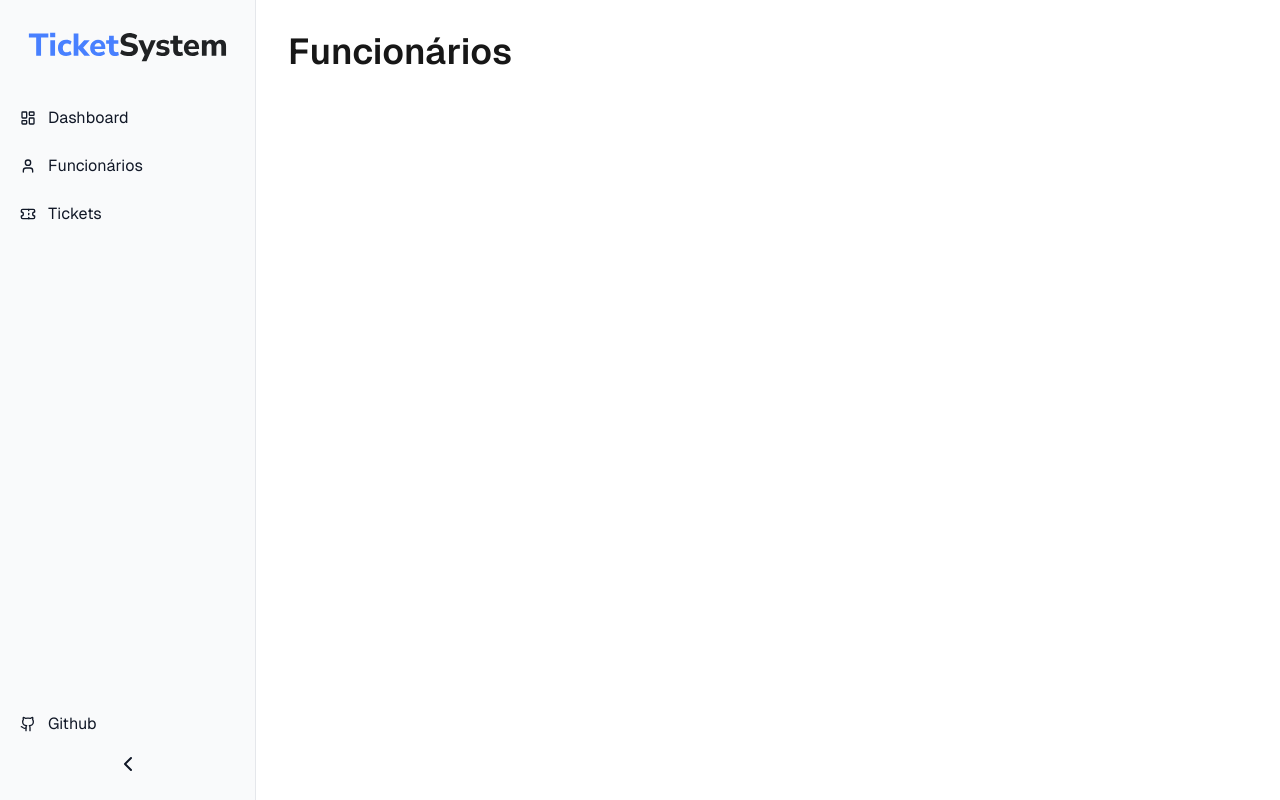
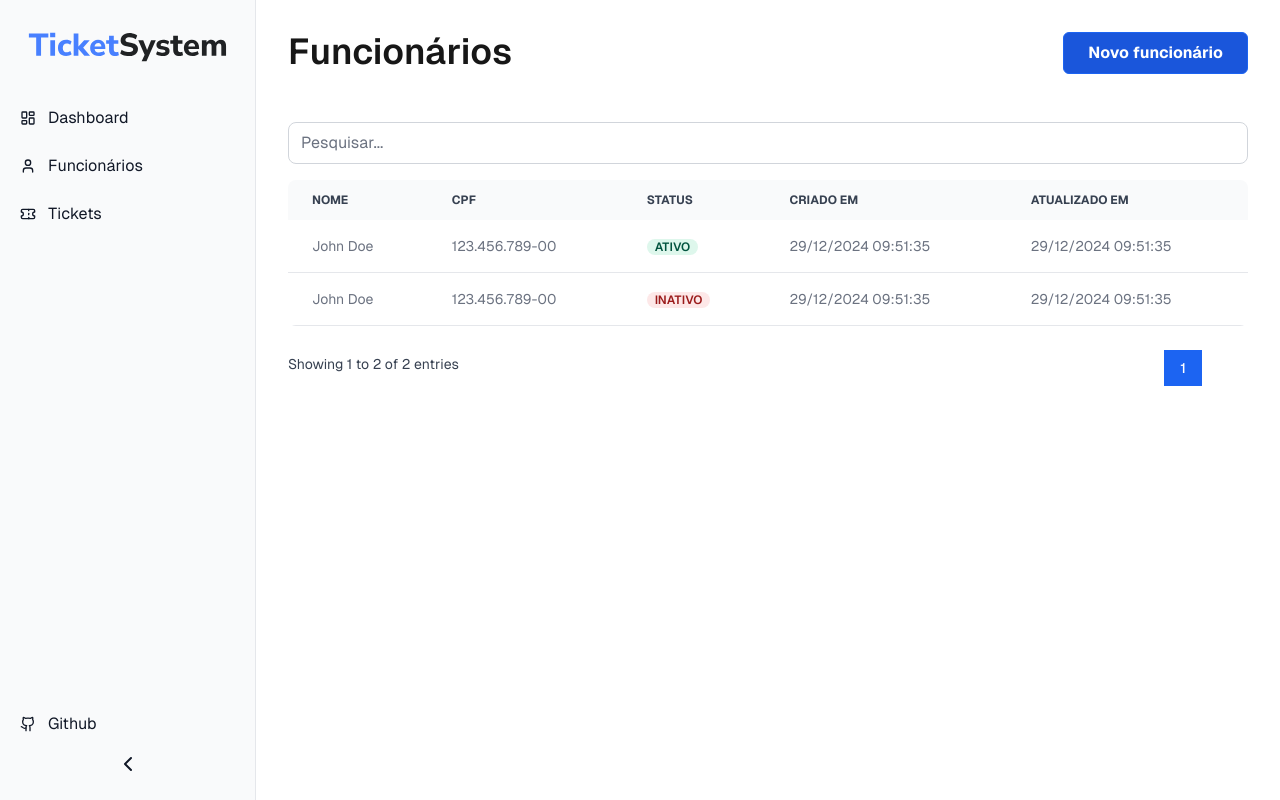
Before and after one commit to euperinotti/food-tickets, a Next.js app in the folder front/: page /funcionarios in a window 1280 px wide. Built offline with nearby package versions, Linux system fonts and the light colour scheme.

Commit message:
refactor: component styles

```diff
--- a/front/src/app/funcionarios/page.tsx
+++ b/front/src/app/funcionarios/page.tsx
@@ -1,22 +1,34 @@
 "use client";
+import { Button } from "@/components/ui/Button";
 import Sidebar from "@/components/ui/Sidebar";
+import { Table } from "@/components/ui/Table";
 
-const tableColumns = [{ title: "Nome", key: "name" }, {title: "Cpf", key: "cpf"}];
+const tableColumns = [
+  { title: "Nome", key: "name" },
+  { title: "Cpf", key: "cpf" },
+  { title: "Status", key: "status" },
+  { title: "Criado em", key: "createdAt" },
+  { title: "Atualizado em", key: "updatedAt" },
+];
+
 const tableData = [
-  { id: 1, name: "John Doe", cpf: "123.456.789-00" },
-  { id: 2, name: "Jane Doe", cpf: "987.654.321-00" },
-  { id: 2, name: "Jane Doe", cpf: "987.654.321-00" },
-  { id: 2, name: "Jane Doe", cpf: "987.654.321-00" },
-  { id: 2, name: "Jane Doe", cpf: "987.654.321-00" },
-  { id: 2, name: "Jane Doe", cpf: "987.654.321-00" },
-  { id: 2, name: "Jane Doe", cpf: "987.654.321-00" },
-  { id: 2, name: "Jane Doe", cpf: "987.654.321-00" },
-  { id: 2, name: "Jane Doe", cpf: "987.654.321-00" },
-  { id: 2, name: "Jane Doe", cpf: "987.654.321-00" },
-  { id: 2, name: "Jane Doe", cpf: "987.654.321-00" },
-  { id: 2, name: "Jane Doe", cpf: "987.654.321-00" },
-  { id: 2, name: "Jane Doe", cpf: "987.654.321-00" },
-]
+  {
+    id: 1,
+    name: "John Doe",
+    cpf: "123.456.789-00",
+    status: "A",
+    createdAt: "29/12/2024 09:51:35",
+    updatedAt: "29/12/2024 09:51:35",
+  },
+  {
+    id: 1,
+    name: "John Doe",
+    cpf: "123.456.789-00",
+    status: "I",
+    createdAt: "29/12/2024 09:51:35",
+    updatedAt: "29/12/2024 09:51:35",
+  },
+];
 
 export default function Index() {
   return (
@@ -25,13 +37,10 @@ export default function Index() {
       <main className="p-8 flex flex-1 flex-col h-full gap-12">
         <div className="flex gap-4 w-full justify-between">
           <h1 className="text-4xl font-semibold">Funcionários</h1>
-          {/* <FlowbiteButton
-            title="Novo funcionário"
-            icon={{ component: LuPlus }}
-          /> */}
+          <Button label={"Novo funcionário"} styleType="default" />
         </div>
-        <div className="max-h-fit overflow-y-scroll">
-          {/* <FlowbiteTable columns={tableColumns} data={tableData} /> */}
+        <div className="max-h-fit overflow-y-scroll w-full">
+          <Table columns={tableColumns} data={tableData} />
         </div>
       </main>
     </div>
--- a/front/src/components/ui/Button/index.tsx
+++ b/front/src/components/ui/Button/index.tsx
@@ -2,14 +2,13 @@ import { ButtonProps } from "./types";
 
 export const ButtonType = {
   default:
-    "bg-blue-700 border border-blue-600 text-white py-2 px-6 rounded hover:bg-blue-800 active:bg-blue-600",
-  danger: "bg-gray-100 border border-gray-200 text-red-600 py-2 px-6 rounded hover:bg-gray-200 active:bg-gray-300",
+    "bg-blue-700 border border-blue-600 text-white py-2 px-6 rounded-md hover:bg-blue-800 active:bg-blue-600",
+  danger: "bg-gray-100 border border-gray-200 text-red-600 py-2 px-6 rounded-md hover:bg-gray-200 active:bg-gray-300",
 };
 
 export const Button = ({
   label,
   icon,
-  iconClassNames,
   styleType = "default",
   ...rest
 }: ButtonProps) => {
@@ -20,7 +19,7 @@ export const Button = ({
       className={`${ButtonType[styleType]} font-bold flex items-center gap-4 ${rest.className}`}
     >
       {label}
-      {icon}
+      {icon && icon({})}
     </button>
   );
 };
--- a/front/src/components/ui/Table/index.tsx
+++ b/front/src/components/ui/Table/index.tsx
@@ -1,9 +1,8 @@
 import { useDataTable } from "@/hooks/useDataTable";
 import usePagination from "@/hooks/usePagination";
+import { DataTableReducer } from "@/reducer/DataTableReducer";
 import { ChangeEvent, useEffect } from "react";
-import { LuChevronLeft, LuChevronRight } from "react-icons/lu";
 import { InputText } from "../Input/InputText";
-import { TableFooterButton } from "./Footer/Button";
 import { TableHeadCell } from "./HeadCell";
 import { TableRow } from "./Row";
 import { TableProps } from "./types";
@@ -15,6 +14,13 @@ export const Table = <T extends object>({ data, columns }: TableProps<T>) => {
     config.sortedData,
     config.rowsPerPage
   );
+
+  const reducer = DataTableReducer<T>({
+    config,
+    currentPage,
+    paginate,
+    totalPages,
+  })
 
   useEffect(() => {
     setConfig({ ...config, sortedData: data });
@@ -29,8 +35,8 @@ export const Table = <T extends object>({ data, columns }: TableProps<T>) => {
   };
 
   return (
-    <div>
-      <div className="mb-4">
+    <div className="overflow-visible">
+      <div className="mb-4" >
         <InputText
           placeholder="Pesquisar..."
           value={config.searchQuery}
@@ -45,7 +51,6 @@ export const Table = <T extends object>({ data, columns }: TableProps<T>) => {
               {columns.map((column) => (
                 <TableHeadCell
                   key={column.key as string}
-                  scope="col"
                   onClick={() => handleSort(column.key as string)}
                   title={column.title as string}
                   isSorted={config.sortColumn === column.key}
@@ -59,7 +64,9 @@ export const Table = <T extends object>({ data, columns }: TableProps<T>) => {
               <TableRow key={rowIndex}>
                 {columns.map((column) => (
                   <td key={column.key as string} className="px-6 py-4">
-                    {row[column.key] as string}
+                    {column.key === "status"
+                      ? reducer.renderStatusPill(row[column.key as any])
+                      : row[column.key as any]}
                   </td>
                 ))}
               </TableRow>
@@ -68,44 +75,7 @@ export const Table = <T extends object>({ data, columns }: TableProps<T>) => {
         </table>
       </div>
 
-      <div className="flex justify-between items-center mt-4">
-        <span className="text-sm text-gray-700 dark:text-gray-400">
-          Showing {config.rowsPerPage * (currentPage - 1) + 1} to{" "}
-          {Math.min(config.rowsPerPage * currentPage, config.sortedData.length)}{" "}
-          of {config.sortedData.length} entries
-        </span>
-        <div className="inline-flex mt-2 xs:mt-0">
-          <TableFooterButton
-            content={<LuChevronLeft className="text-slate-800" />}
-            onClick={() => paginate(currentPage - 1)}
-            disabled={currentPage === 1}
-            className={`${
-              currentPage === totalPages && "opacity-50 cursor-not-allowed"
-            }`}
-          />
-          {[...Array(totalPages).keys()].map((num) => (
-            <button
-              key={num + 1}
-              onClick={() => paginate(num + 1)}
-              className={`px-4 py-2 text-sm font-medium ${
-                currentPage === num + 1
-                  ? "bg-blue-600 text-white"
-                  : "bg-white text-blue-600 border border-gray-300 hover:bg-gray-100"
-              }`}
-            >
-              {num + 1}
-            </button>
-          ))}
-          <TableFooterButton
-            content={<LuChevronRight className="text-slate-800" />}
-            onClick={() => paginate(currentPage + 1)}
-            disabled={currentPage === totalPages}
-            className={`${
-              currentPage === totalPages && "opacity-50 cursor-not-allowed"
-            }`}
-          />
-        </div>
-      </div>
+      {reducer.renderTableFooter()}
     </div>
   );
 };
```
